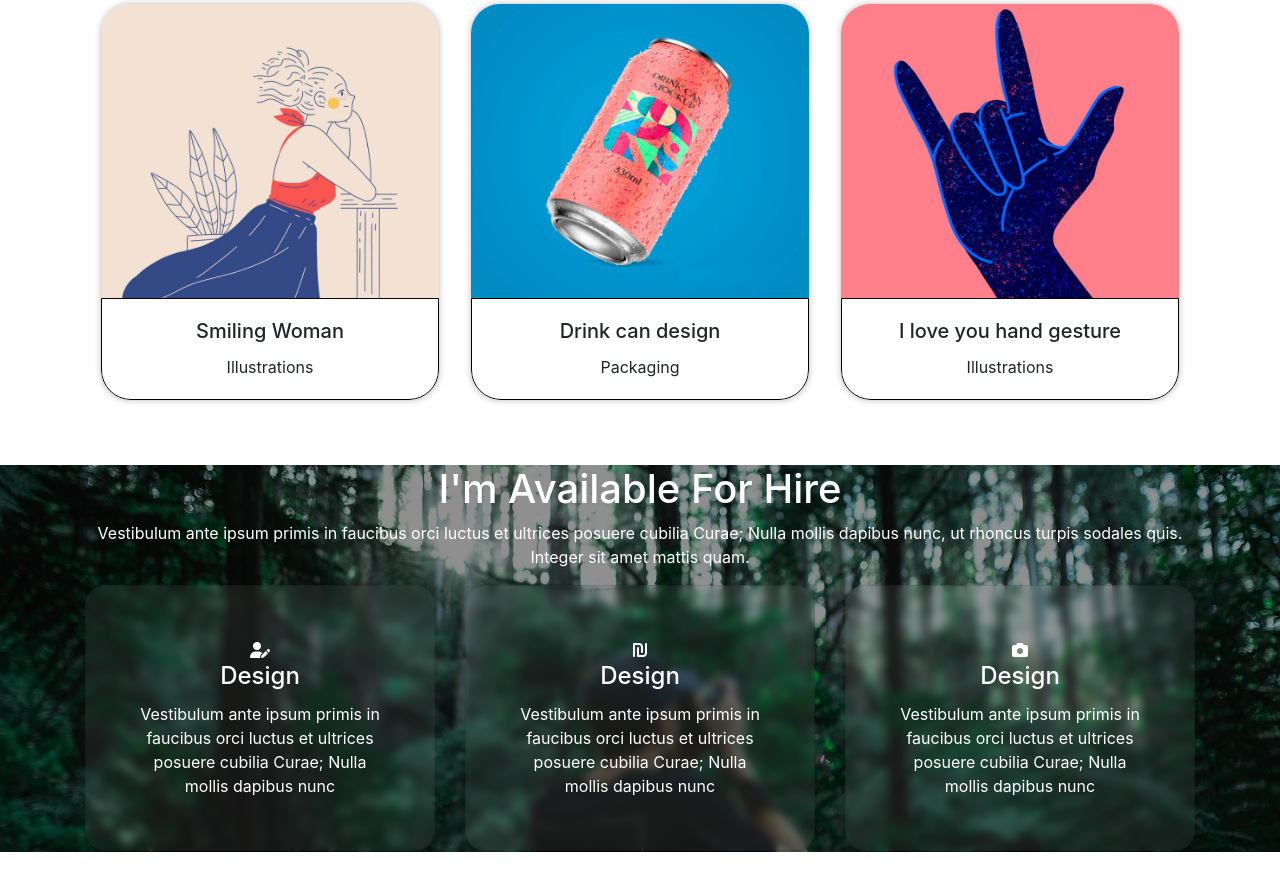
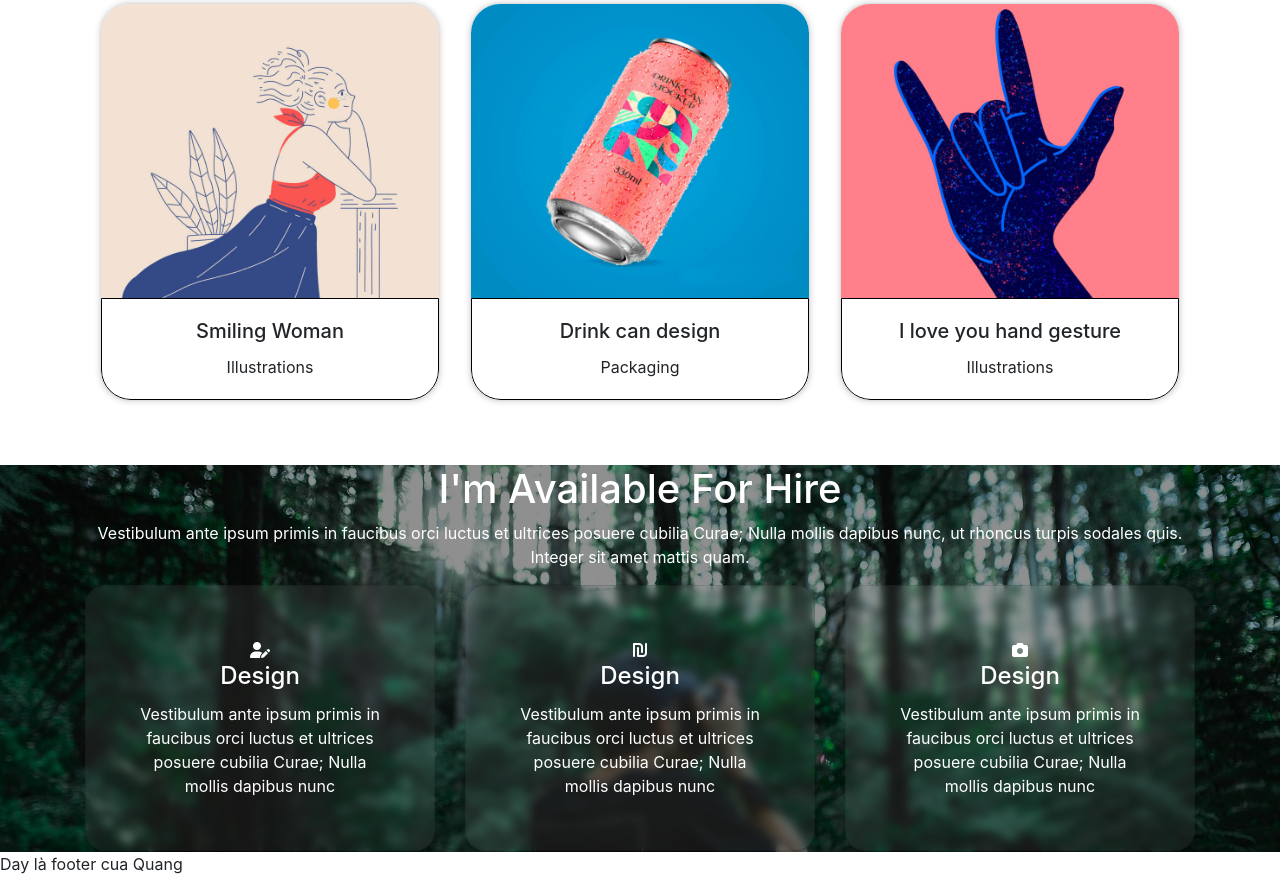
Before and after one commit to QuangPeanut/bc39_portfolio, a plain HTML site: page index.html in a window 1280 px wide. Shown: the part 1476-2352 px from the top of the page. Before the commit the page ends 2328 px from the top, so only its background shows below. Drawn offline with nearby package versions, Linux system fonts and the light colour scheme.

Commit message:
footer by quang

```diff
--- a/index.html
+++ b/index.html
@@ -304,7 +304,7 @@
 
 
 
-
+    <footer> Day là footer cua Quang</footer>
 
 
 
```
